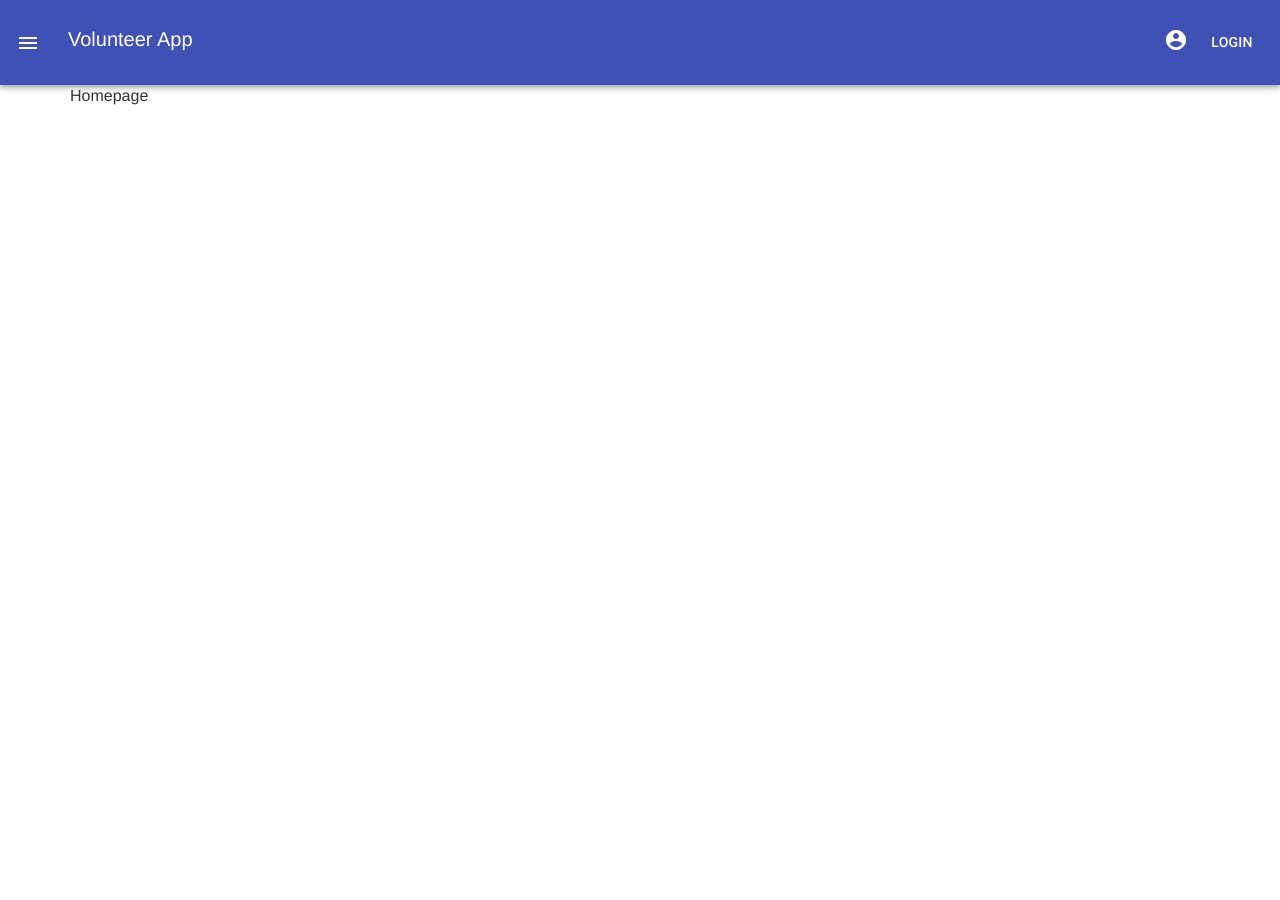
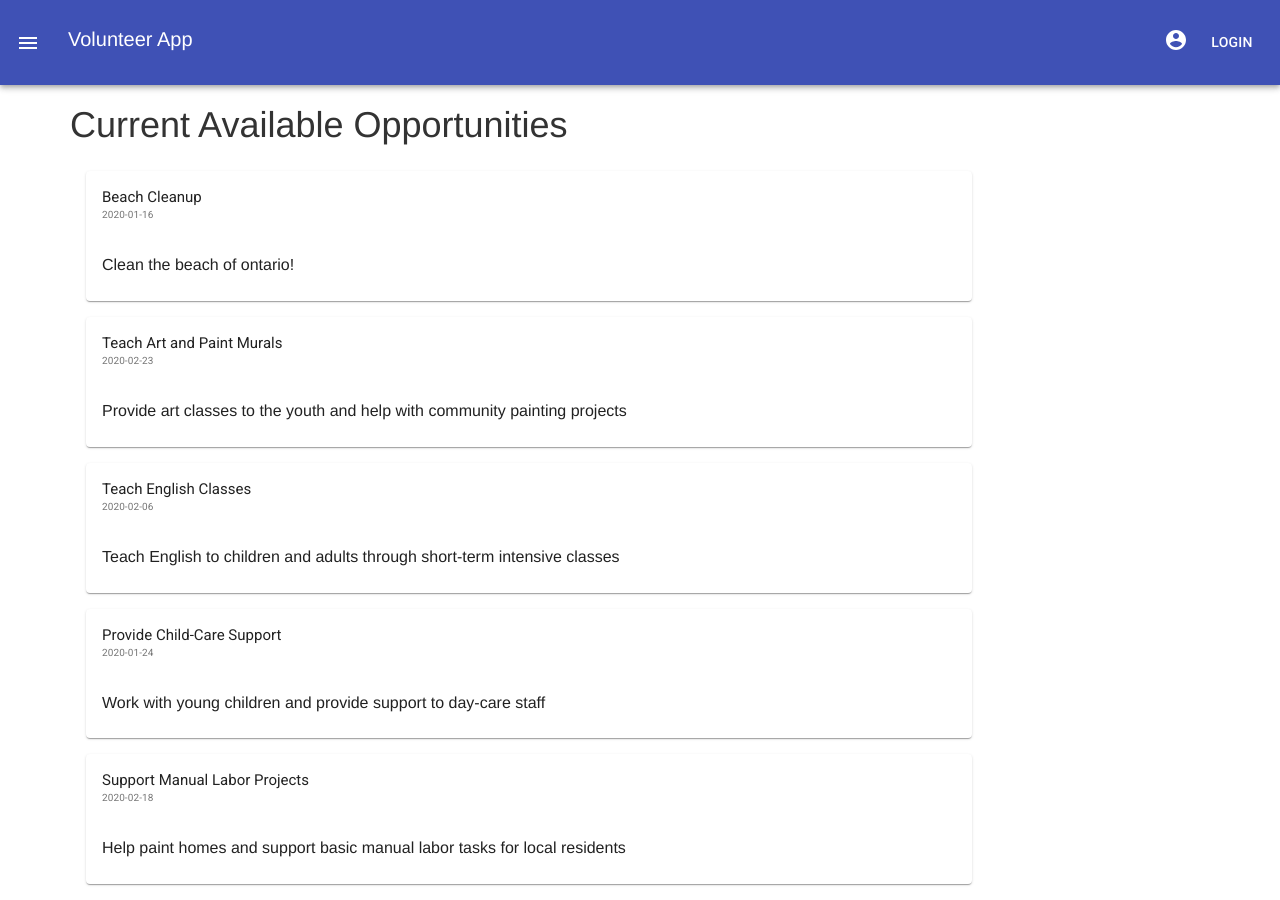
Before and after one commit to SimranS224/Volunteerly, a React app in the folder frontend/: page /home in a window 1280 px wide. Before the commit the page ends 800 px from the top, so only its background shows below. Built offline with nearby package versions, Linux system fonts and the light colour scheme.

Commit message:
added home page

```diff
--- a/frontend/src/HomePage/HomePage.jsx
+++ b/frontend/src/HomePage/HomePage.jsx
@@ -8,6 +8,21 @@ import Typography from '@material-ui/core/Typography';
 import Button from '@material-ui/core/Button';
 import IconButton from '@material-ui/core/IconButton';
 import MenuIcon from '@material-ui/icons/Menu';
+import {userService} from '../_services/UserService.js'
+import List from '@material-ui/core/List';
+import ListItem from '@material-ui/core/ListItem';
+import ListItemText from '@material-ui/core/ListItemText';
+import Card from '@material-ui/core/Card';
+import CardHeader from '@material-ui/core/CardHeader';
+import CardMedia from '@material-ui/core/CardMedia';
+import CardContent from '@material-ui/core/CardContent';
+import Dialog from '@material-ui/core/Dialog';
+import Slide from '@material-ui/core/Slide';
+import CloseIcon from '@material-ui/icons/Close';
+import DialogContent from '@material-ui/core/DialogContent';
+import DialogContentText from '@material-ui/core/DialogContentText';
+import SearchIcon from '@material-ui/icons/Search';
+import InputBase from '@material-ui/core/InputBase';
 
 const useStyles = makeStyles(theme => ({
     root: {
@@ -20,14 +35,68 @@ const useStyles = makeStyles(theme => ({
       flexGrow: 1,
     },
   }));
-
+const Transition = React.forwardRef(function Transition(props, ref) {
+  return <Slide direction="up" ref={ref} {...props} />;
+});
 class HomePage extends React.Component {
+  constructor(props){
+    super(props)
+    this.state = {
+      data: [],
+      dialog_open: false,
+      filtered: []
+    }
+  }
+   componentDidMount() {
+    let events =  userService.getEvents(null);
+    console.log("events", events)
+    this.setState({data: events})
+  }
 
   render() {
+     let { data } = this.state
 
       return (
           <div>
-              Homepage
+              <h1>Current Available Opportunities</h1>
+              <List>
+              {data.length > 0 && data.map((event, i) =>{
+               return <ListItem key={'event' + i.toString()}>
+                <Card style={{width: "80%"}} onClick={() =>{this.setState({dialog_open: true})}}>
+      <CardHeader
+        title={event.title}
+        subheader={event.date}
+      />
+
+      <CardContent>
+      {event.desc}
+      </CardContent>
+      </Card>
+      <Dialog fullScreen open={this.state.dialog_open} onClose={() =>{this.setState({dialog_open: false})}} TransitionComponent={Transition}>
+      <AppBar >
+          <Toolbar>
+            <IconButton edge="start" color="inherit" onClick={() =>{this.setState({dialog_open: false})}} aria-label="close">
+              <CloseIcon />
+            </IconButton>
+            <Typography variant="h4" style={{margin: "0 auto"}}>
+              {event.title}
+            </Typography>
+            </Toolbar>
+        </AppBar>
+        <DialogContent>
+
+        <Typography  style={{paddingTop: "10vh", fontSize: "30px"}}>
+        Description
+        </Typography>
+        <Typography style={{ paddingTop: "5vh", fontSize: "20px"}}>
+        {event.desc}
+        </Typography>
+
+        </DialogContent>
+      </Dialog>
+                </ListItem>
+              })}
+              </List>
           </div>
       );
   }
--- a/frontend/src/_services/index.js
+++ b/frontend/src/_services/index.js
@@ -1,3 +1,4 @@
 // include all service exports here
 // so its easier for other files to use them from their oiginal files
 export * from './LoginService';
+export * from './UserService';
```
